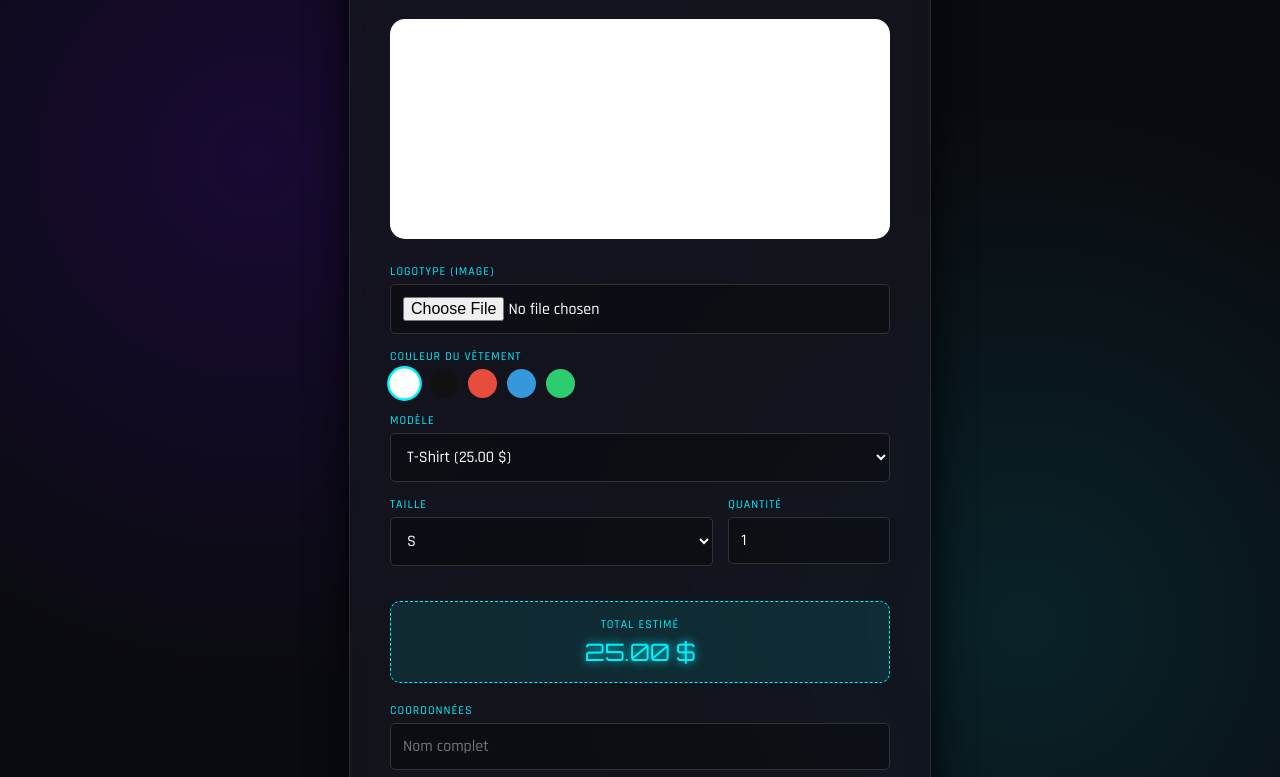
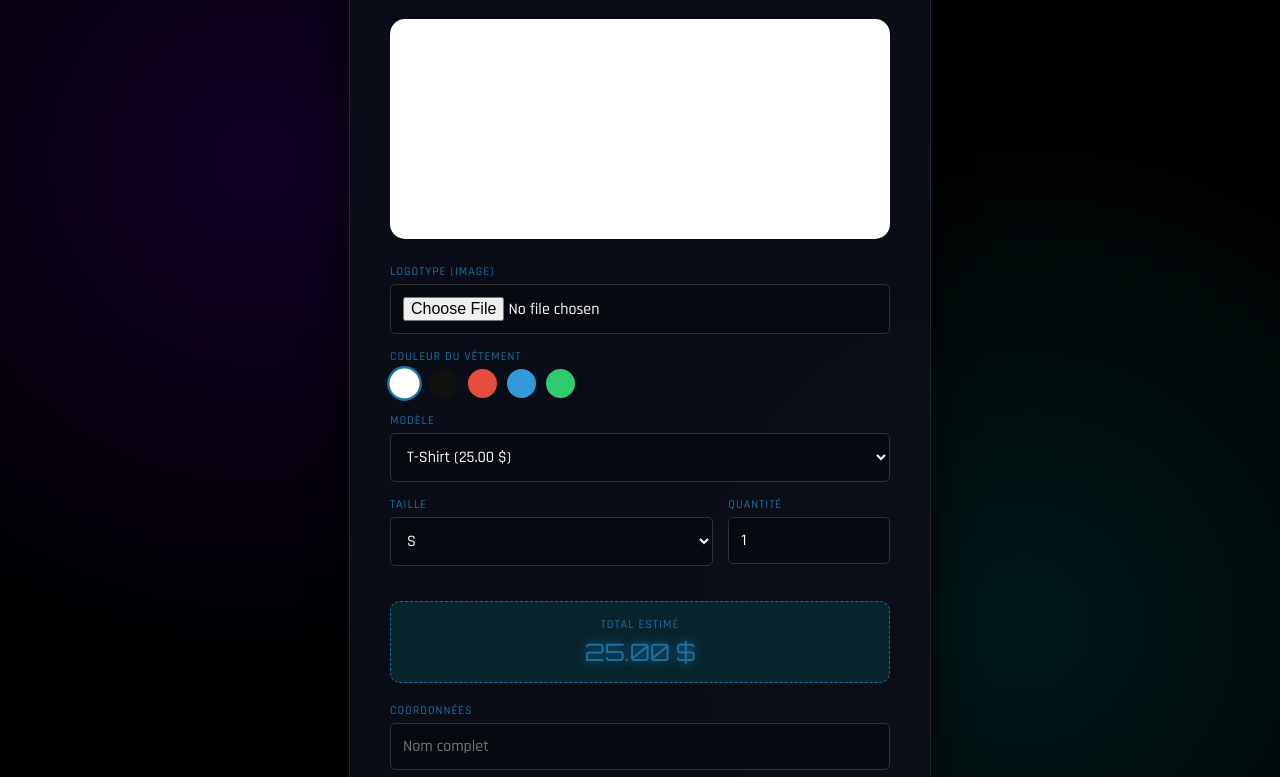
Before and after one commit to Fooutte/tshirtserver, a website: page index.html in a window 1280 px wide. Shown: the part 187-964 px from the top of the page. Drawn offline with Linux system fonts and the light colour scheme; a script that the page names is missing.

Commit message:
Update index.html

```diff
--- a/index.html
+++ b/index.html
@@ -8,11 +8,15 @@
     <script src="https://js.stripe.com/v3/"></script>
     <style>
         :root {
-            --primary: #00f2ff;
-            --secondary: #7000ff;
-            --bg: #0a0b10;
-            --card: rgba(20, 22, 30, 0.8);
-        }
+    /* Main Blue from your logo */
+    --primary: #1e70a0;
+    /* Lighter 'Star' blue from the brain pattern */
+    --secondary: #a3d8f4;
+    /* Deep black background to match the logo base */
+    --bg: #000000;
+    /* Semi-transparent dark card */
+    --card: rgba(10, 15, 25, 0.9);
+}
 
         body {
             font-family: 'Rajdhani', sans-serif;
```
